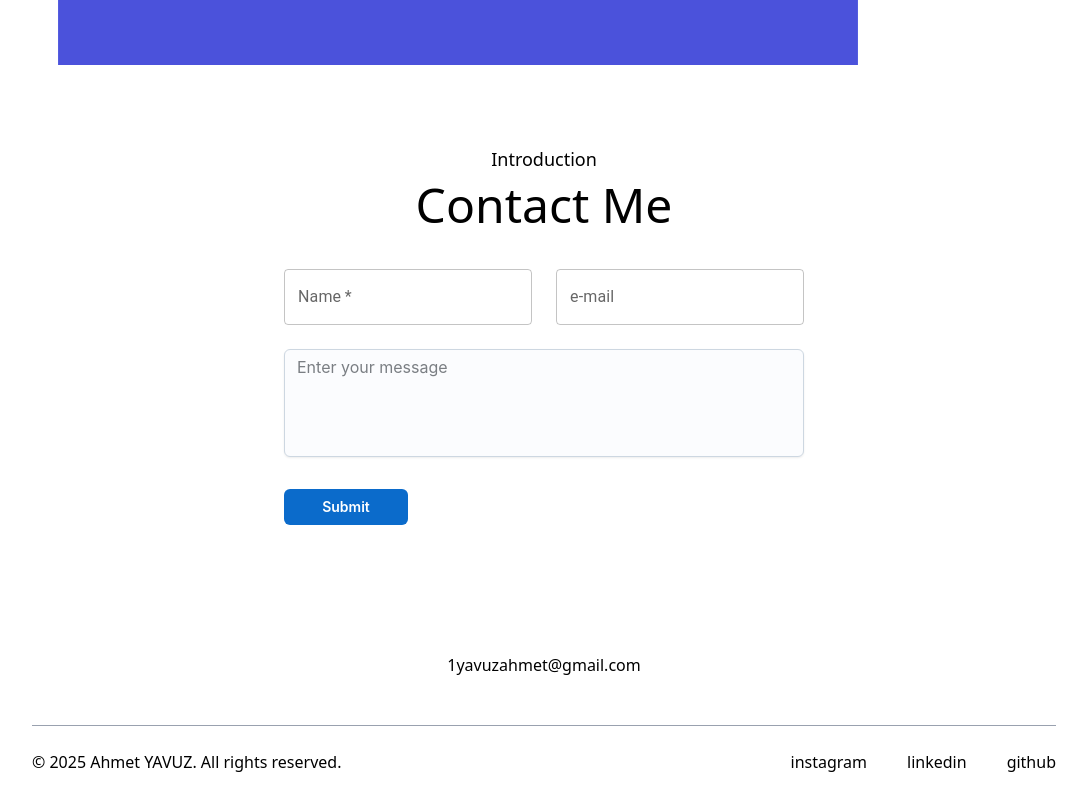
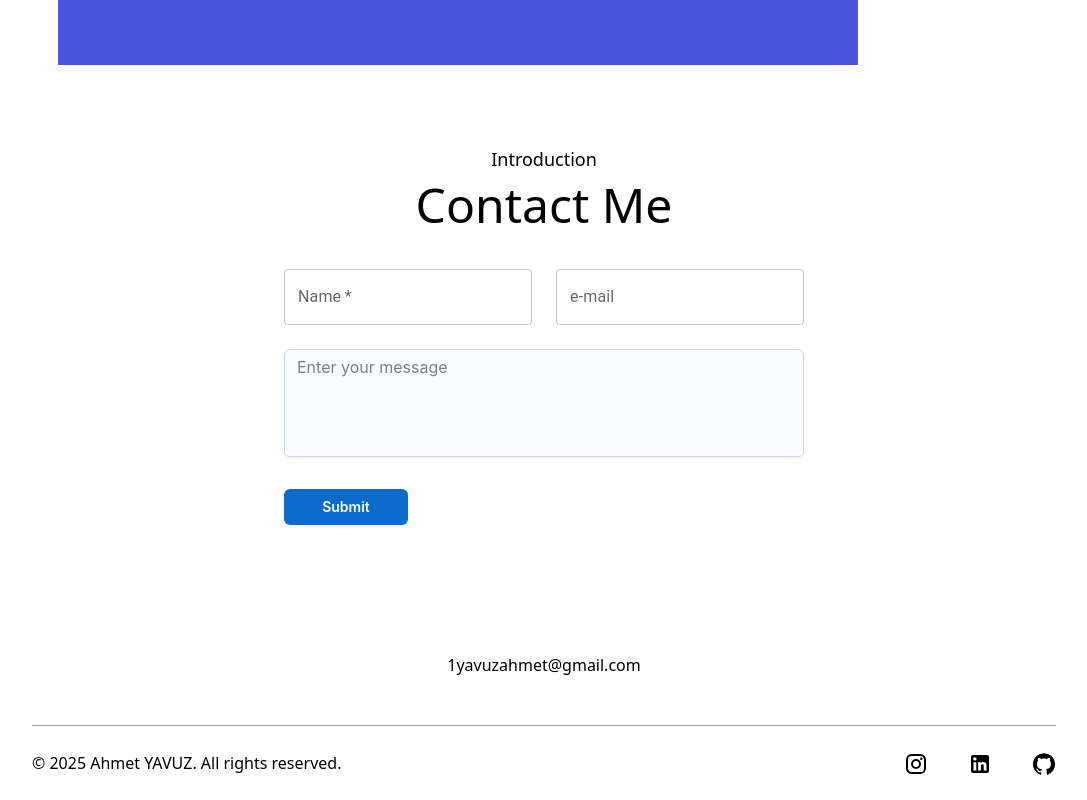
Before and after one commit to yavuzahmet1/my-portfolio, a Next.js app: page / in a window 1280 px wide. Shown: the part 2795-3595 px from the top of the page, without its empty margins (96-1183 px from the left). Built offline with nearby package versions, Linux system fonts and the light colour scheme; no server answers; a web font is replaced by a local one.

Commit message:
mui icon, and sosial media icons added

```diff
--- a/app/components/Footer.jsx
+++ b/app/components/Footer.jsx
@@ -1,4 +1,7 @@
-import React from 'react'
+"use client"
+import InstagramIcon from '@mui/icons-material/Instagram';
+import LinkedInIcon from '@mui/icons-material/LinkedIn';
+import GitHubIcon from '@mui/icons-material/GitHub';
 
 const Footer = () => {
     return (
@@ -12,13 +15,13 @@ const Footer = () => {
                 </p>
                 <ul className='flex items-cente justify-center mt-4 gap-10 sm:mt-0'>
                     <li>
-                        <a target='_blank' href="https://www.instagram.com/1yavuzahmet/">instagram</a>
+                        <a target='_blank' href="https://www.instagram.com/1yavuzahmet/"><InstagramIcon /></a>
                     </li>
                     <li>
-                        <a target='_blank' href="https://www.linkedin.com/in/1yavuzahmet/">linkedin</a>
+                        <a target='_blank' href="https://www.linkedin.com/in/1yavuzahmet/"><LinkedInIcon /></a>
                     </li>
                     <li>
-                        <a target='_blank' href="https://github.com/yavuzahmet1">github</a>
+                        <a target='_blank' href="https://github.com/yavuzahmet1"><GitHubIcon /></a>
                     </li>
                 </ul>
             </div>
--- a/package.json
+++ b/package.json
@@ -11,6 +11,7 @@
   "dependencies": {
     "@emotion/react": "^11.14.0",
     "@emotion/styled": "^11.14.0",
+    "@mui/icons-material": "^6.4.7",
     "@mui/joy": "5.0.0-beta.51",
     "@mui/material": "^6.4.7",
     "next": "15.2.1",
```
Also changed, not shown: 1 other file (tests, documents, lock files or other folders).
